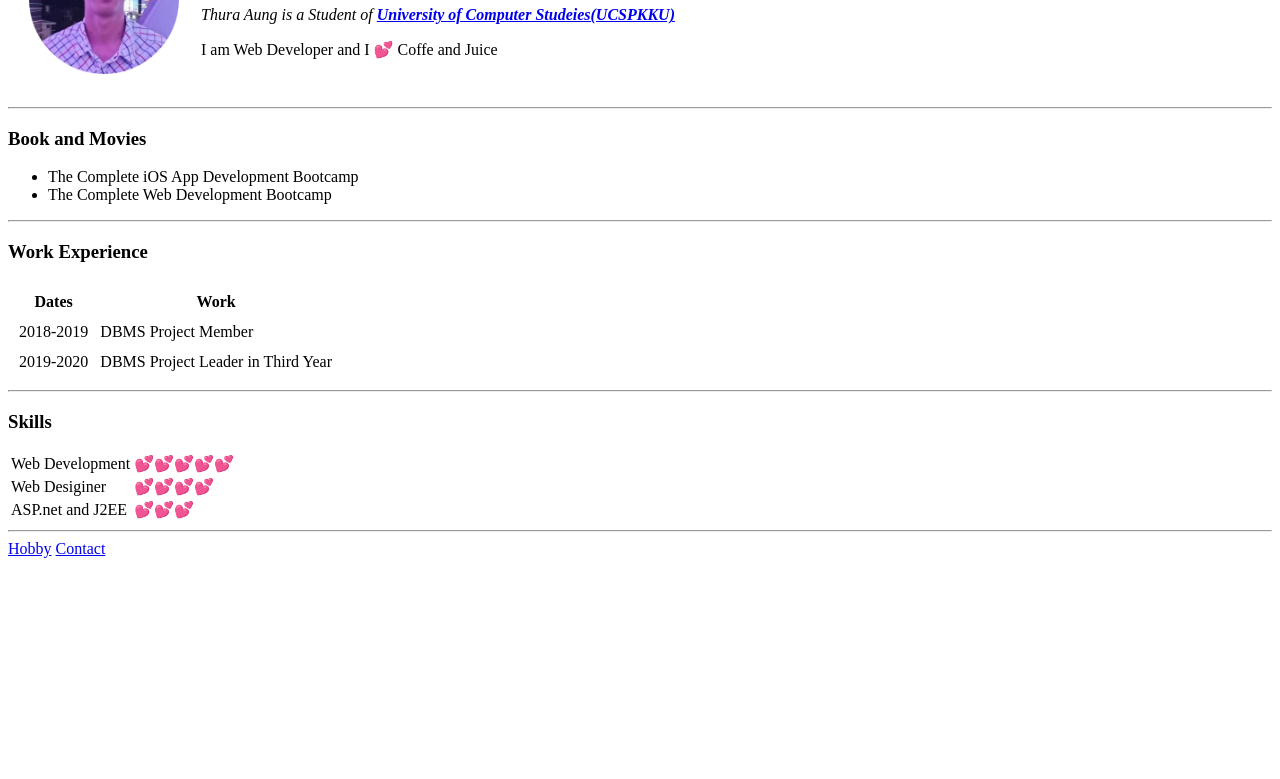
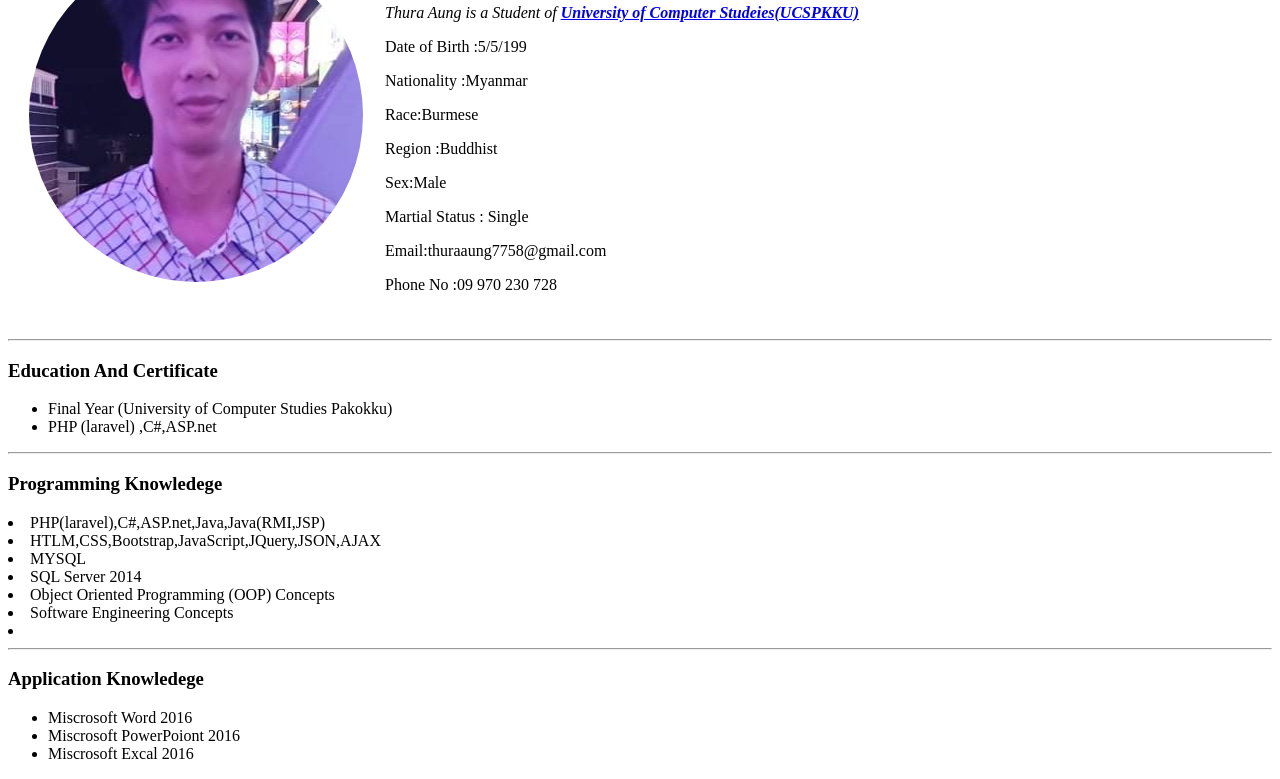
Before and after one commit to ThurRa/thurra.github.io, a plain HTML site: page index.html in a window 1280 px wide. Shown: the part 105-884 px from the top of the page. Before the commit the page ends 800 px from the top, so only its background shows below. Drawn offline with Linux system fonts and the light colour scheme.

Commit message:
change my profile details

```diff
--- a/index.html
+++ b/index.html
@@ -8,19 +8,48 @@
   <body>
     <table cellspacing="20">
       <tr>
-        <td> <img src="Image/profile.png" alt="thura aung profile" width="150" height="150"></td>
+        <td> <img src="Image/profile.png" alt="thura aung profile"></td>
         <td> <h1>Thura Aung</h1>
           <p><em>Thura Aung is a Student of <strong><a href="http://www.ucspkku.edu.mm">University of Computer Studeies(UCSPKKU)</a></strong></em></p>
-          <p>I am Web Developer and I 💕 Coffe and Juice </p></td>
+		   <p>Date of Birth :5/5/199 </p>
+		  <p>Nationality :Myanmar </p>
+		  <p>Race:Burmese</p>
+		  <p>Region :Buddhist</p>
+		  <p>Sex:Male</p>
+		  </p>Martial Status : Single</p>
+		  <p>Email:thuraaung7758@gmail.com<p>Phone No :09 970 230 728</p>
+
+
+		</td>
+
       </tr>
+
     </table>
   <hr>
-  <h3>Book and Movies</h3>
+  <h3>Education And Certificate</h3>
   <ul>
-    <li>The Complete iOS App Development Bootcamp</li>
-    <li>The Complete Web Development Bootcamp</li>
+    <li>Final Year (University of Computer Studies Pakokku)</li>
+    <li>PHP (laravel) ,C#,ASP.net</li>
   </ul>
   <hr>
+  <h3>Programming Knowledege</h3>
+    <li>PHP(laravel),C#,ASP.net,Java,Java(RMI,JSP)</li>
+    <li>HTLM,CSS,Bootstrap,JavaScript,JQuery,JSON,AJAX</li>
+	<li>MYSQL</li>
+	<li>SQL Server 2014</li>
+	<li>Object Oriented Programming (OOP) Concepts</li>
+	<li>Software Engineering  Concepts</i>
+	<li>
+  </ul>
+
+  <hr>
+
+  <h3>Application Knowledege</h3>
+  <ul>
+  <li>Miscrosoft Word 2016</li>
+  <li>Miscrosoft PowerPoiont 2016</li>
+  <li>Miscrosoft Excal 2016</li>
+  </ul>
   <h3>Work Experience</h3>
   <table cellspacing="10">
     <thead>
@@ -33,11 +62,11 @@
 
         <tr>
           <td>2018-2019</td>
-          <td>DBMS Project Member</td>
+          <td>Web Front-End ,Back End</td>
         </tr>
         <tr>
           <td>2019-2020</td>
-          <td>DBMS Project Leader in Third Year </td>
+          <td>Internship in <a href="www.blueoceanict.com">Blue Ocean ICT Softeware Solution</a> </td>
         </tr>
     </tbody>
 
@@ -54,7 +83,7 @@
       <td>💕💕💕💕</td>
     </tr>
     <tr>
-      <td>ASP.net and J2EE </td>
+      <td>ASP.net,PHP (laravel) and J2EE </td>
       <td>💕💕💕</td>
     </tr>
   </table>
```
